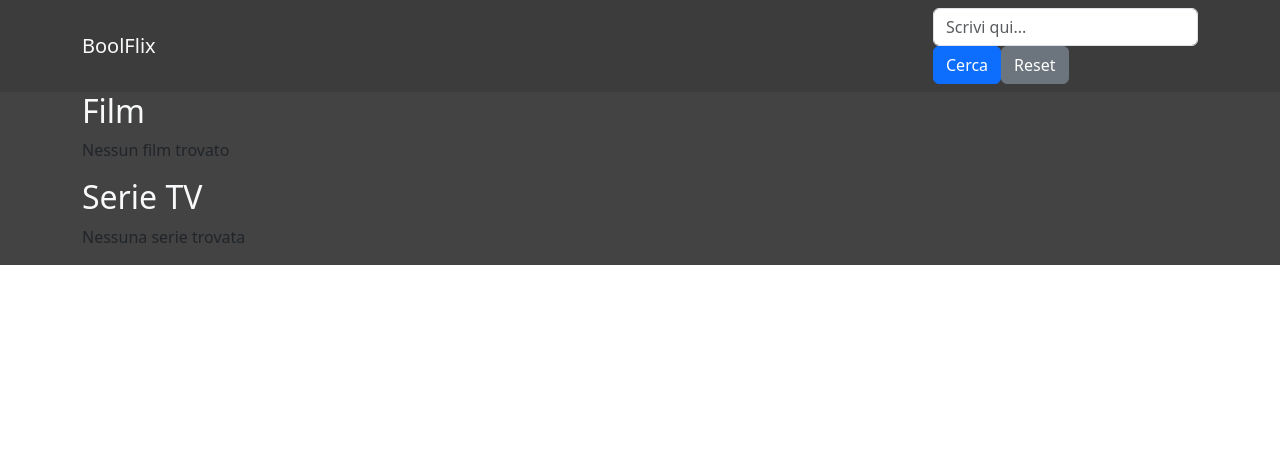
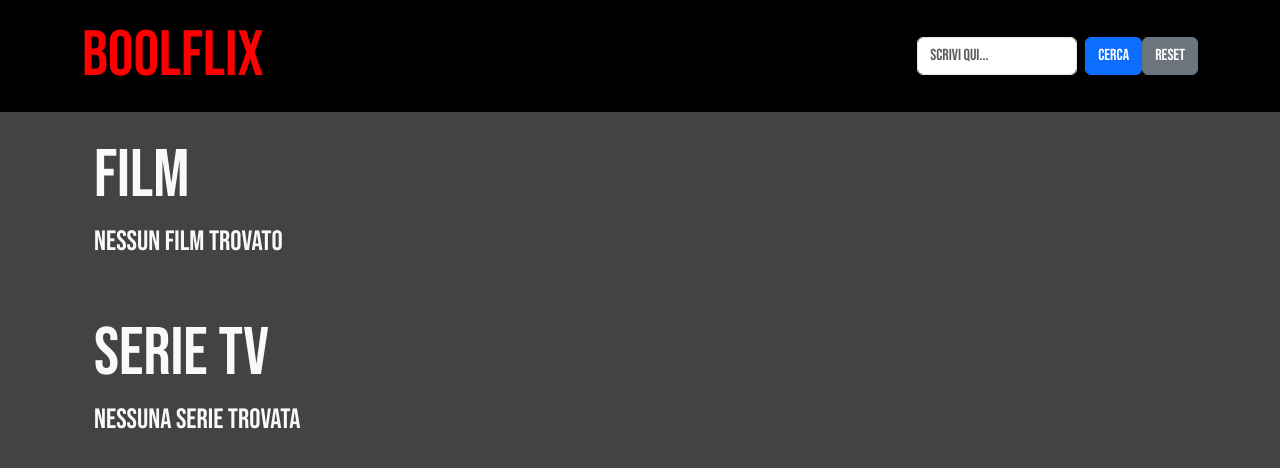
Before and after one commit to CarmeloZiino/react-boolflix, a React (Vite) app: page / in a window 1280 px wide. Shown: the top 468 px of the page. Built offline with nearby package versions, Linux system fonts and the light colour scheme.

Commit message:
Add: CSS Custom

```diff
--- a/index.html
+++ b/index.html
@@ -6,6 +6,10 @@
 
     <meta name="viewport" content="width=device-width, initial-scale=1.0" />
     <title>Booflix!</title>
+
+    <!-- Font Netflix-->
+
+    <link href="https://fonts.googleapis.com/css2?family=Bebas+Neue&display=swap" rel="stylesheet">
 
     <!-- FontAwesome -->
     <link
--- a/package.json
+++ b/package.json
@@ -13,6 +13,7 @@
     "axios": "^1.8.1",
     "dotenv": "^16.4.7",
     "react": "^19.0.0",
+    "react-country-flag": "^3.1.0",
     "react-dom": "^19.0.0",
     "react-router-dom": "^7.2.0"
   },
--- a/src/components/Header.jsx
+++ b/src/components/Header.jsx
@@ -19,11 +19,10 @@ function Header() {
 
   return (
     <nav className="navbar navbar-expand-lg navbar-custom">
-      <div className="container">
-        <NavLink className="navbar-brand text-light" to="/">
-          BoolFlix
-        </NavLink>
-
+      <div className="container ">
+          <NavLink className="navbar-brand-custom" to="/">
+            BoolFlix
+          </NavLink>
         {/* Barra di Ricerca */}
 
         <form onSubmit={handleSubmit}>
@@ -35,7 +34,9 @@ function Header() {
             onChange={handleSearch}
           />
           <button className="btn btn-primary">Cerca</button>
-          <button className="btn btn-secondary" onClick={() => setSearch("")}>Reset</button>
+          <button className="btn btn-secondary" onClick={() => setSearch("")}>
+            Reset
+          </button>
         </form>
       </div>
     </nav>
--- a/src/components/SectionCard.jsx
+++ b/src/components/SectionCard.jsx
@@ -1,5 +1,7 @@
 import React from "react";
 import { useAppContext } from "../context/AppContext";
+import ReactCountryFlag from 'react-country-flag';
+
 
 function SectionCard() {
   const { movies, series, isLoading, error } = useAppContext();
@@ -14,7 +16,7 @@ function SectionCard() {
 
   // Funzione per visualizzare le stelle
   const renderStars = (vote) => {
-    const stars = Math.round((vote / 2));
+    const stars = Math.round(vote / 2);
     return (
       <div className="star-rating">
         {[...Array(stars)].map((_, idStar) => (
@@ -25,11 +27,12 @@ function SectionCard() {
   };
 
   return (
-    <div className="container">
-      <h2 className="text-light">Film</h2>
+    <div className="container d-flex flex-column gap-5 p-4">
       <div className="row">
+        <h2 className="text-light section-custom">Film</h2>
+
         {movies.length === 0 ? (
-          <p>Nessun film trovato</p>
+          <p className="text-light h3">Nessun film trovato</p>
         ) : (
           movies.map((movie) => (
             <div key={movie.id} className="col-md-4 mb-4">
@@ -54,10 +57,10 @@ function SectionCard() {
         )}
       </div>
 
-      <h2 className="text-light">Serie TV</h2>
       <div className="row">
+        <h2 className="text-light section-custom">Serie TV</h2>
         {series.length === 0 ? (
-          <p>Nessuna serie trovata</p>
+          <p className="text-light h3">Nessuna serie trovata</p>
         ) : (
           series.map((serie) => (
             <div key={serie.id} className="col-md-4 mb-4">
--- a/src/index.css
+++ b/src/index.css
@@ -1,44 +1,53 @@
+* {
+  font-family: 'Bebas Neue', sans-serif;
+}
+
 /* Main */
 
-main{
+main {
   background-color: #434343;
+  min-height: 100vh;
 }
 
 
+
+/* Header */
 .navbar-custom{
-  background-color: rgb(60, 60, 60);
+  background-color: rgb(0, 0, 0);
 }
 
-/* Card hover */
+.navbar-brand-custom {
+  color: red;
+  font-size: 4rem;
+  text-decoration: none;
+
+}
+
+form {
+  display: flex;
+}
+
+
+/* MAIN */
+
+.section-custom{
+  font-size: 4.2rem;
+  }
+
+
 .card {
   position: relative;
   overflow: hidden;
   transition: transform 0.3s ease, box-shadow 0.3s ease;
+
 }
 
-.card:hover {
-  transform: translateY(-10px);
-  box-shadow: 0px 10px 20px rgba(0, 0, 0, 0.2);
-}
-
-.card-img-top {
-  transition: transform 0.3s ease;
-}
-
-.card:hover .card-img-top {
-  transform: scale(1.1);
-}
-
-/* Overlay */
 .card-body {
   opacity: 0;
   position: absolute;
-  bottom: 0;
-  left: 0;
-  right: 0;
+  height: 100%;
   background: rgba(0, 0, 0, 0.7);
   color: white;
-  padding: 15px;
   transition: opacity 0.3s ease;
 }
 
@@ -47,5 +56,6 @@ main{
 }
 
 .card-title-custom , .card-text{
-  color: aliceblue;
+  color: white;
+  font-size: 1.6rem;
 }
```
Also changed, not shown: 1 other file (tests, documents, lock files or other folders).
